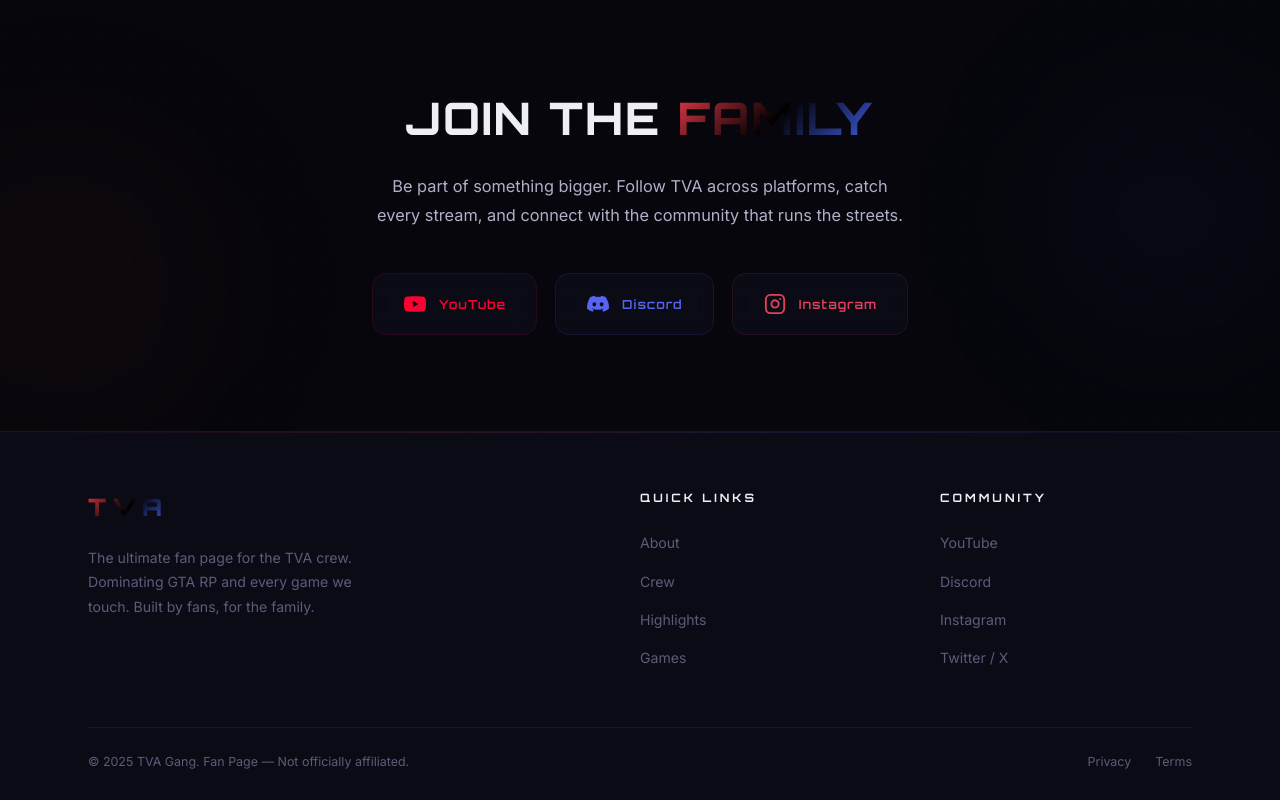
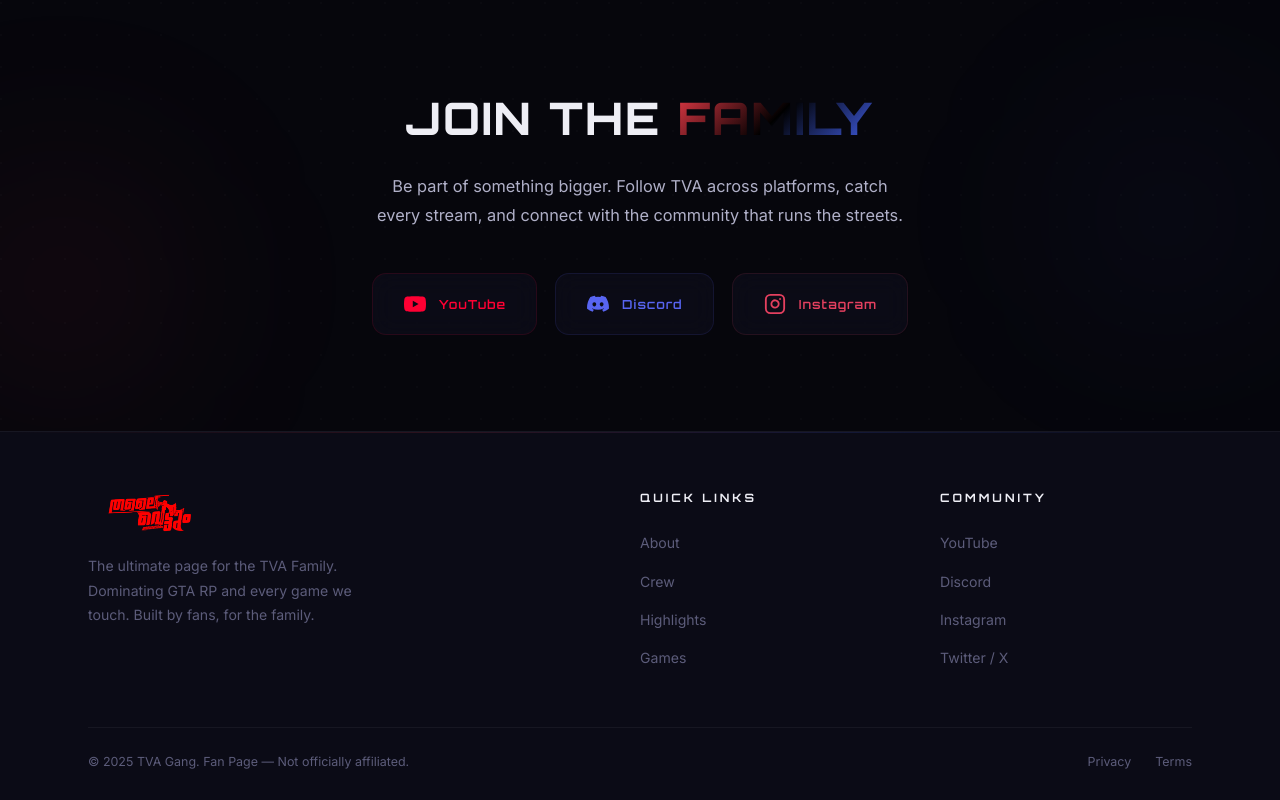
Before and after one commit to realcaps04/official-tva, a React (Vite) app: page / in a window 1280 px wide. Shown: the part 3390-4190 px from the top of the page. Built offline with nearby package versions, Linux system fonts and the light colour scheme.

Commit message:
implementing Ui designs P!

```diff
--- a/package.json
+++ b/package.json
@@ -11,7 +11,8 @@
   },
   "dependencies": {
     "react": "^19.2.6",
-    "react-dom": "^19.2.6"
+    "react-dom": "^19.2.6",
+    "react-router-dom": "^7.15.1"
   },
   "devDependencies": {
     "@eslint/js": "^10.0.1",
--- a/src/components/Footer.jsx
+++ b/src/components/Footer.jsx
@@ -7,11 +7,10 @@
         <div className="footer-grid">
           <div className="footer-brand">
             <a href="#" className="footer-logo">
-              <span className="footer-logo-text">TVA</span>
+              <img src="/images/header-logo.png" alt="TVA Logo" style={{ height: '48px', objectFit: 'contain' }} />
             </a>
             <p>
-              The ultimate fan page for the TVA crew. Dominating GTA RP and every game we touch.
-              Built by fans, for the family.
+              The ultimate page for the TVA Family. Dominating GTA RP and every game we touch. Built by fans, for the family.
             </p>
           </div>
           <div className="footer-col">
--- a/src/components/Navbar.jsx
+++ b/src/components/Navbar.jsx
@@ -36,8 +36,7 @@
             <span className="dev-icon">!</span>
             <div className="dev-popup">
               <p>The website is under development so mistakes may be occured. So kindly support until the completion.</p>
-              <p>Regards, developer Caps</p>
-              <a href="https://www.instagram.com/caps_real_?igsh=MW5majV6b3c0cHY0Yg==" target="_blank" rel="noreferrer" className="dev-ig-link">Follow me on Instagram</a>
+              <p>Regards, developer <a href="https://www.instagram.com/caps_real_?igsh=MW5majV6b3c0cHY0Yg==" target="_blank" rel="noreferrer" className="dev-ig-link">Caps</a></p>
             </div>
           </div>
           <a href="#community" className="btn btn-primary nav-cta">
```
Also changed, not shown: 1 other file (tests, documents, lock files or other folders).
